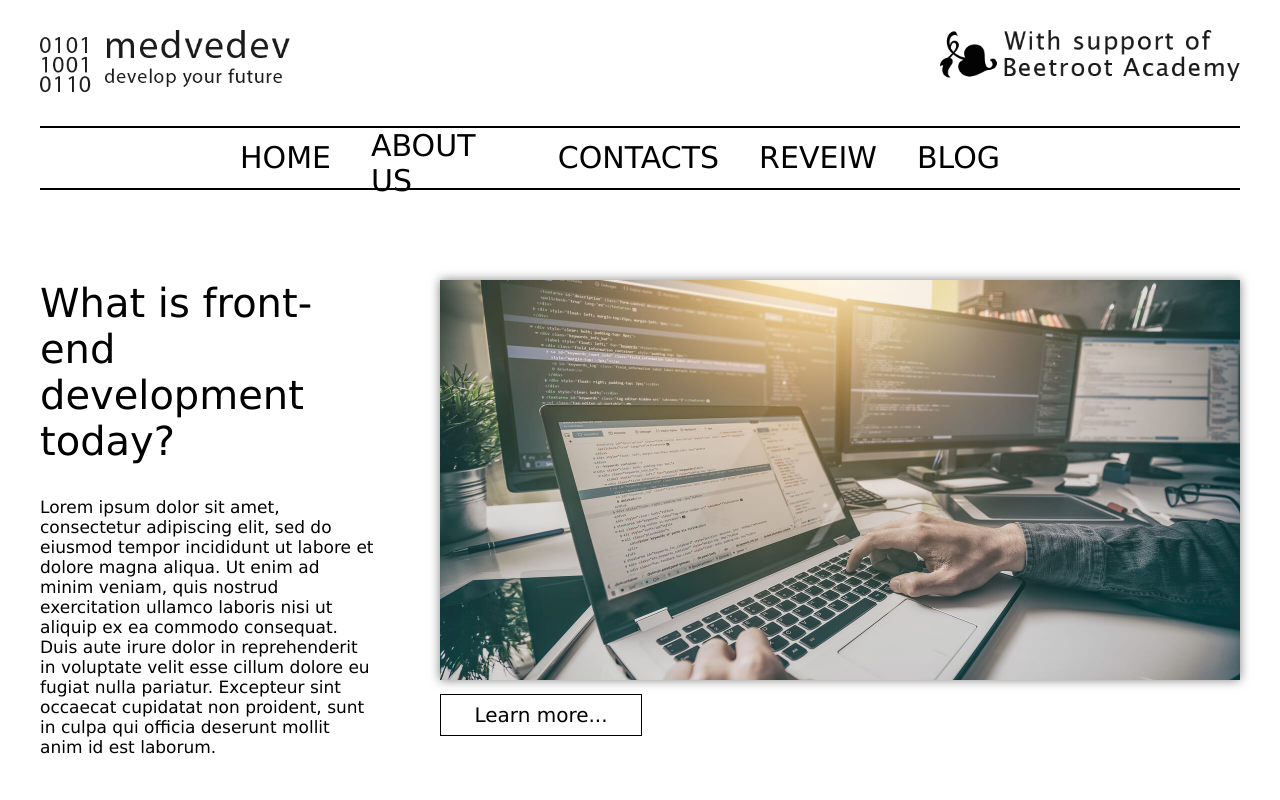
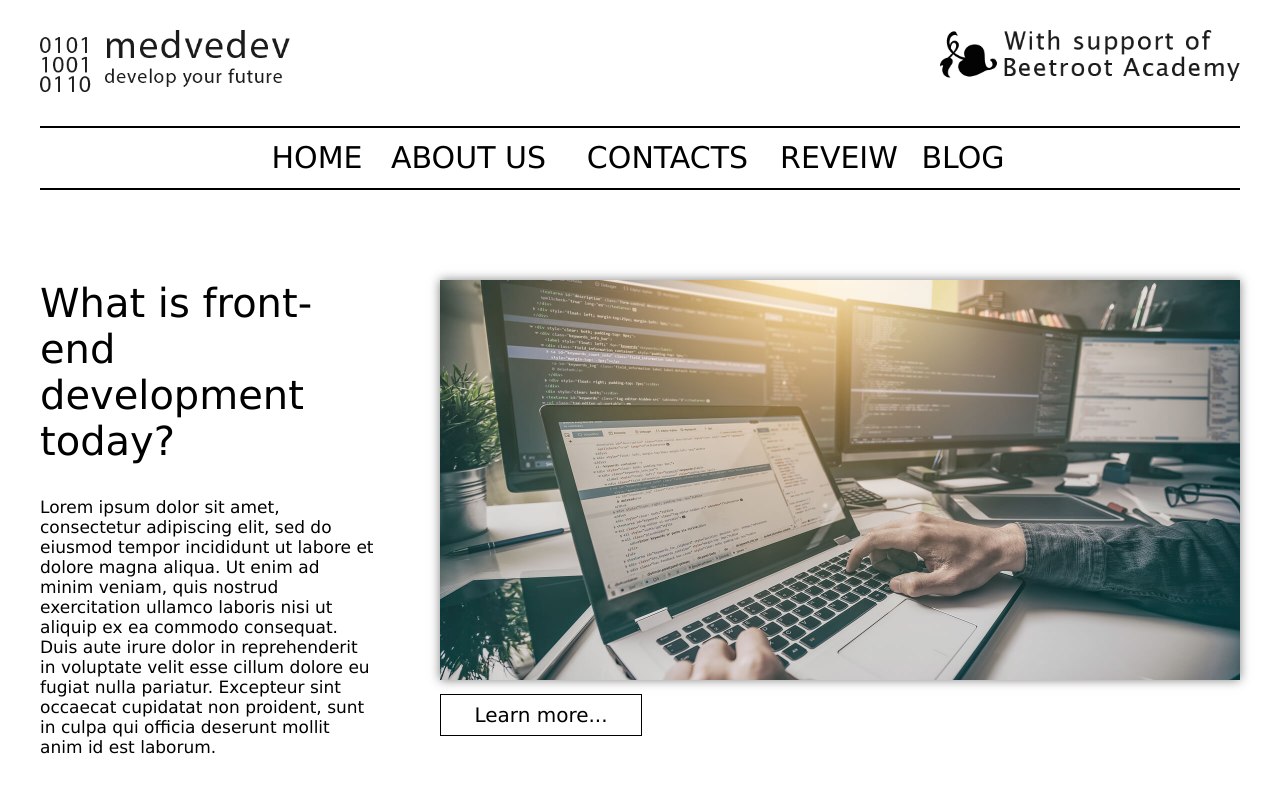
Before and after one commit to misshgan/BW-simple, a plain HTML site: page templates/index.html in a window 1280 px wide. Shown: the top 800 px of the page. Drawn offline with Linux system fonts and the light colour scheme.

Commit message:
changed header nav

```diff
--- a/styles/styles.css
+++ b/styles/styles.css
@@ -1,3 +1,5 @@
+
+
 /* goTop button */
 
 .goTop_btn {
@@ -23,7 +25,6 @@
     color: gray;
     font-size: 60px;
 }
-
 
 
 /* HEADER */
@@ -59,24 +60,24 @@
     margin-top: 30px;
     margin-bottom: 90px;
 
-
     border-top: 2px solid black;
     border-bottom: 2px solid black;
 }
 
 .header_nav {
-    display: flex;
+    display: grid;
+    grid-template-columns: 80px 175px 175px 120px 80px;
+    justify-content: space-around;
 
-    width: 800px;
+    width: 750px;
     height: 60px;
 
     margin: 0 auto;
 }
 
 .nav_li {
-    margin-right: 40px;
-    margin-top: auto;
-    margin-bottom: auto;
+    align-self: center;
+    justify-self: center;
 }
 
 .nav_a {
@@ -84,7 +85,6 @@
     text-transform: uppercase;
     font-size: 30px;
     font-family: 'Lucida Sans', 'Lucida Sans Regular', 'Lucida Grande', 'Lucida Sans Unicode', Geneva, Verdana, sans-serif;
-
     color: black;
     transition: 0.1s linear;
 }
```
